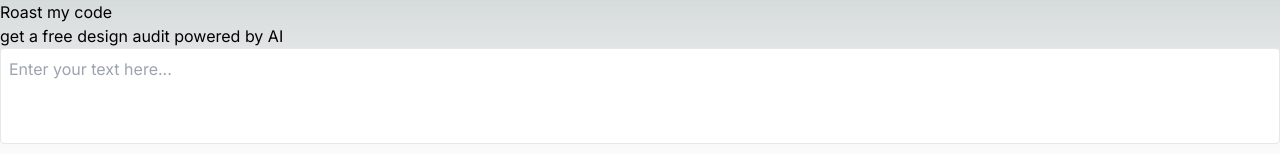
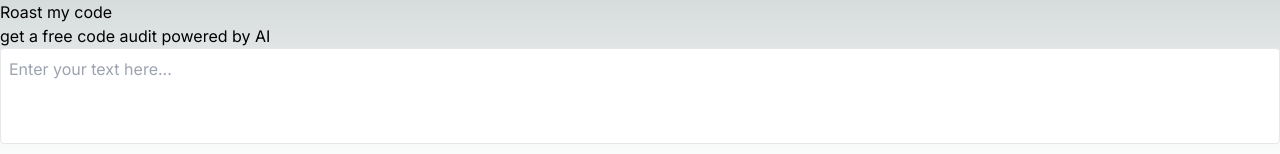
Before and after one commit to RahulMandyal1/roast-my-code, a Next.js app: page / in a window 1280 px wide. Shown: the top 154 px of the page. Built offline with nearby package versions, Linux system fonts and the light colour scheme.

Commit message:
update page.js

```diff
--- a/src/app/page.js
+++ b/src/app/page.js
@@ -15,7 +15,7 @@ export default function Home() {
   return (
     <main>
       <h1>Roast my code</h1>
-      <h2>get a free design audit powered by AI</h2>
+      <h2>get a free code audit powered by AI</h2>
       <textarea
         className="
             border rounded p-2 w-full
```
